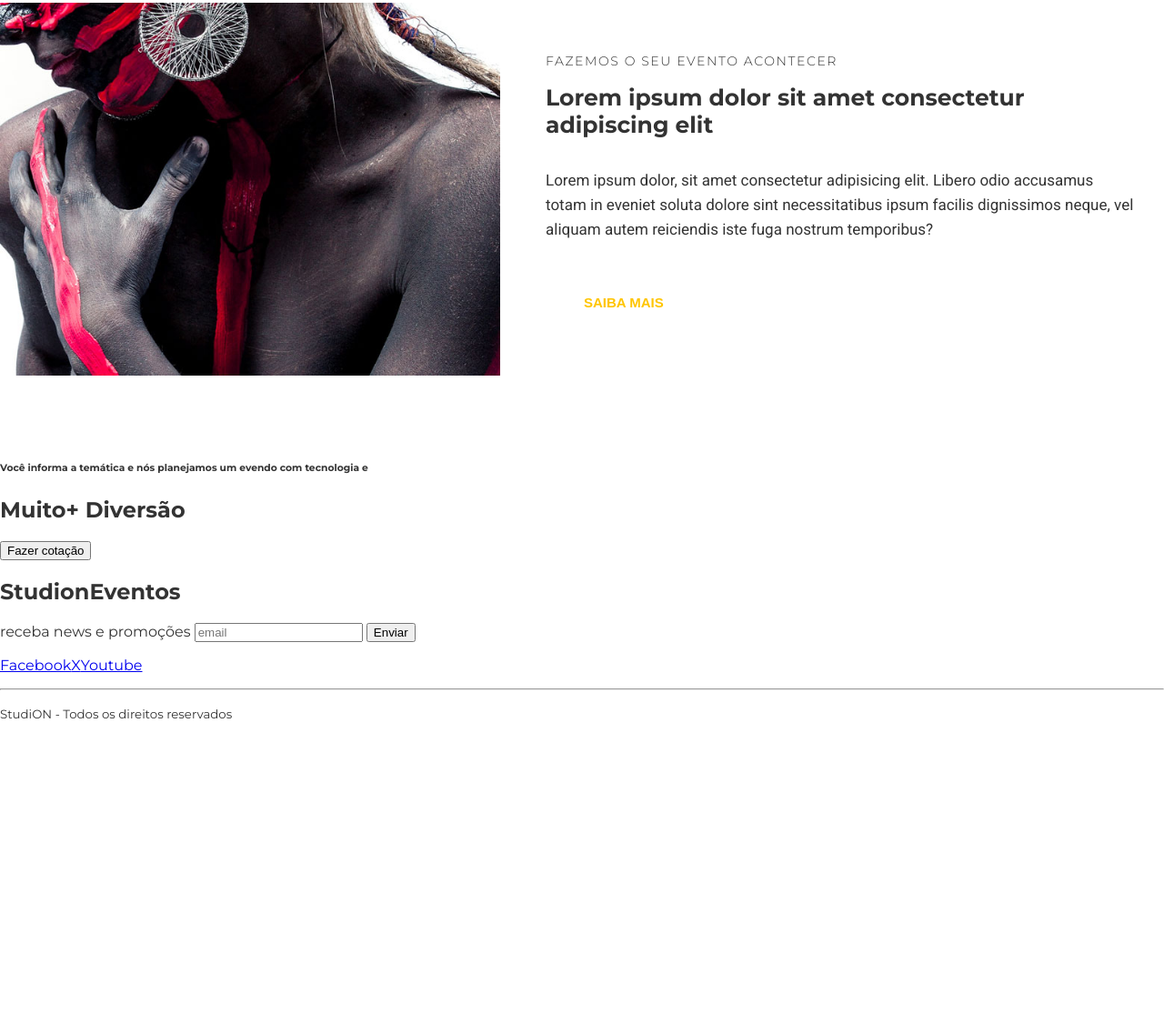
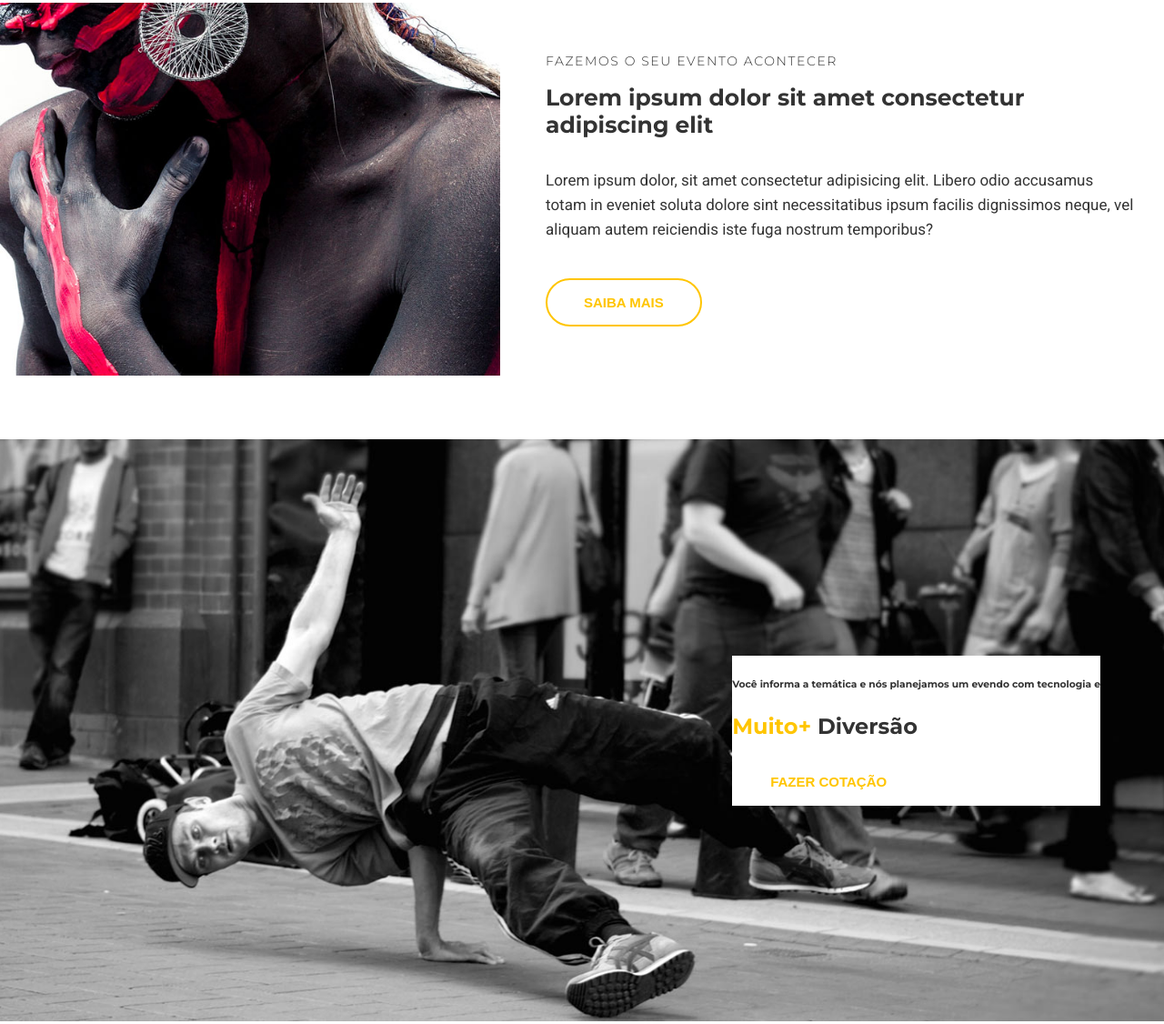
Before and after one commit to alanlfreitas/studion, a website: page src/index.html in a window 1280 px wide. Shown: the part 1144-2270 px from the top of the page at 91% size. Before the commit the page ends 1954 px from the top, so only its background shows below. Drawn offline with Linux system fonts and the light colour scheme.

Commit message:
feat(sections): applied parallax effect to the quote section.

```diff
--- a/src/index.html
+++ b/src/index.html
@@ -104,13 +104,15 @@
                     <button class="btn btn--institutional">Saiba Mais</button>
                 </div>
             </section>
-            <section>
-                <div>
-                    <h6>
-                        Você informa a temática e nós planejamos um evendo com tecnologia e
-                    </h6>
-                    <h2><span>Muito+ </span>Diversão</h2>
-                    <button>Fazer cotação</button>
+            <section class="quote">
+                <div class="container quote__container">
+                    <div class="quote__copy">
+                        <h6>
+                            Você informa a temática e nós planejamos um evendo com tecnologia e
+                        </h6>
+                        <h2><span class="copy--primary">Muito+ </span>Diversão</h2>
+                        <button class="btn btn--quote">Fazer cotação</button>
+                    </div>
                 </div>
             </section>
         </main>
--- a/src/style.css
+++ b/src/style.css
@@ -213,7 +213,30 @@ ul {
     margin-bottom: 2.5rem;
 }
 
+.btn--institutional {
+    border-color: var(--color-primary--);
+}
 .btn--institutional:hover {
-    color: var(--color-copy--);
-    background: unset;
+    color: #fff;
+    border-color: var(--color-primary--);
+    background: var(--color-primary--);
 }
+
+.quote {
+    background-image: url(./images/parallax.jpg);
+    background-attachment: fixed;
+    background-repeat: no-repeat;
+    background-size: cover;
+    background-position: center;
+}
+
+.quote__container {
+    display: grid;
+    align-items: center;
+    justify-items: end;
+    min-height: 80vh;
+}
+
+.quote__copy {
+    background-color: #fff;
+}
```
